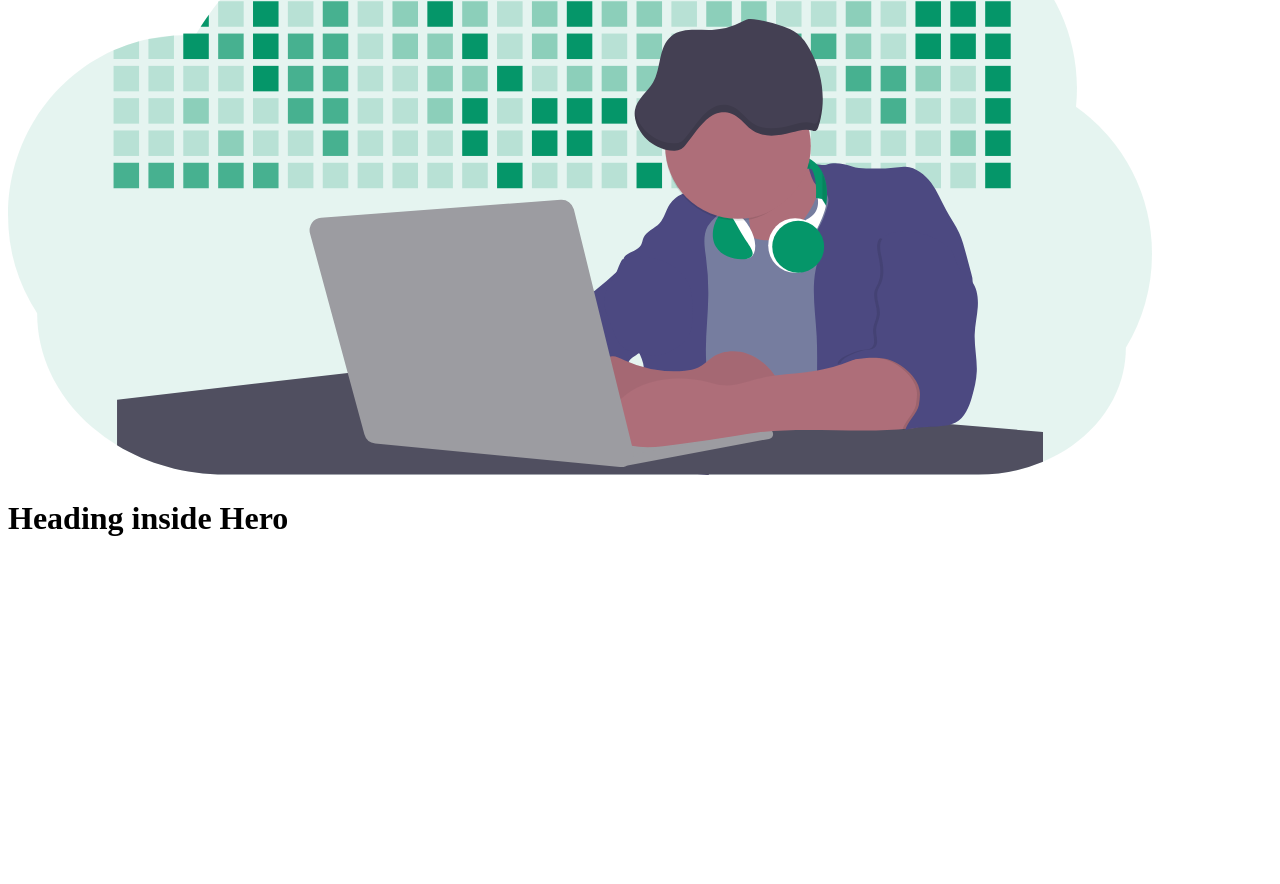
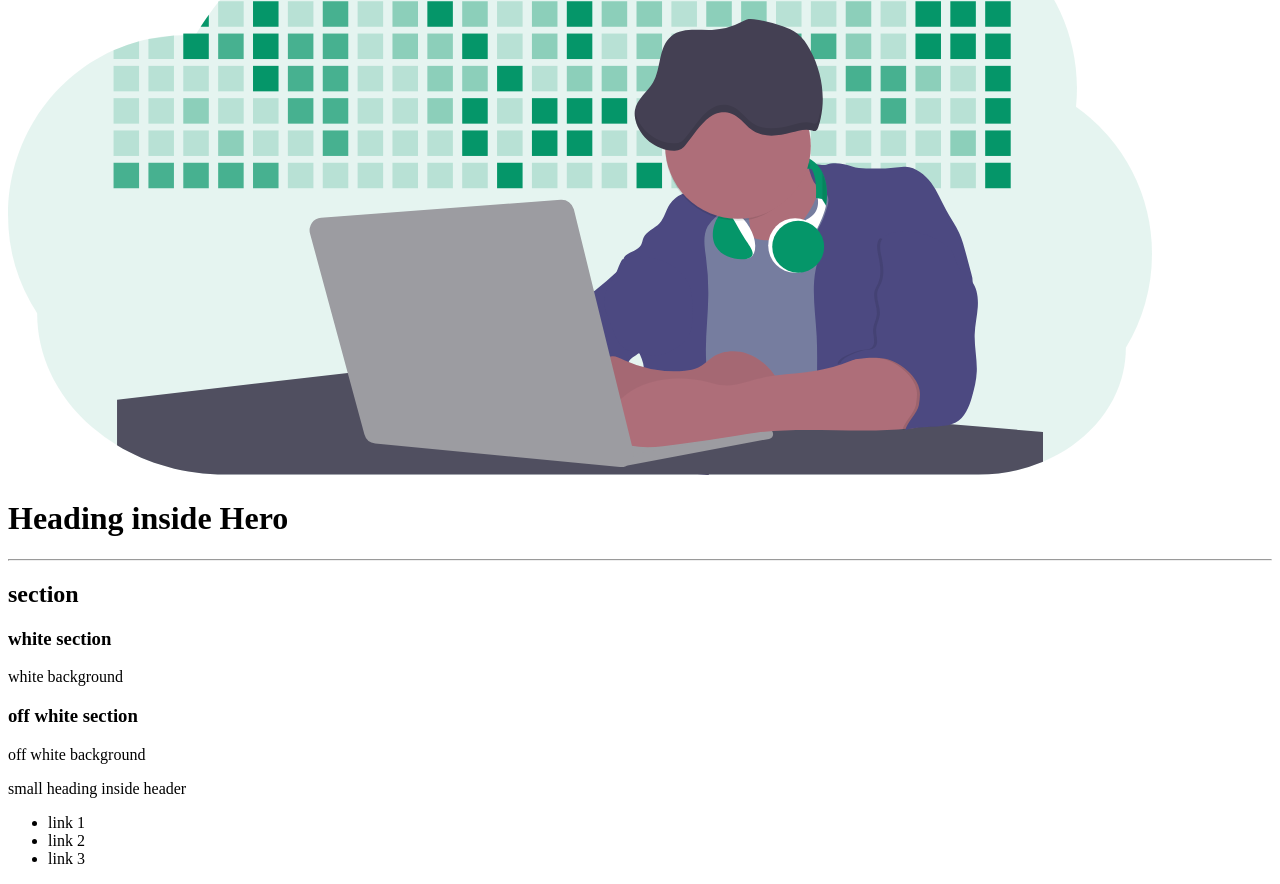
Before and after one commit to PareshHK/neogcamp-lesson-3-live, a plain HTML site: page index.html in a window 1280 px wide. Shown: the part 1407-2291 px from the top of the page. Before the commit the page ends 1966 px from the top, so only its background shows below. Drawn offline with Linux system fonts and the light colour scheme.

Commit message:
sections and footer

```diff
--- a/index.html
+++ b/index.html
@@ -1,11 +1,13 @@
 <!DOCTYPE html>
 <html lang="en">
+
 <head>
     <meta charset="UTF-8">
     <meta http-equiv="X-UA-Compatible" content="IE=edge">
     <meta name="viewport" content="width=device-width, initial-scale=1.0">
     <title>Component Library</title>
 </head>
+
 <body>
     <h1>Paresh's component Library</h1>
     <p>I want to make a Library which would make all my projects look good and consistent.</p>
@@ -93,13 +95,13 @@ Butter
         <div>I am Brand</div>
         <ul>
             <li>
-        <a href="/" >Home</a>
+                <a href="/">Home</a>
             </li>
             <li>
-        <a href="/" >Projects</a>
+                <a href="/">Projects</a>
             </li>
             <li>
-        <a href="/" >About</a>
+                <a href="/">About</a>
             </li>
         </ul>
     </nav>
@@ -108,10 +110,32 @@ Butter
     <h2>Header</h2>
 
     <header>
-    <img src="images/hero.svg"/>
+        <img src="images/hero.svg" />
         <h1>Heading inside Hero</h1>
     </header>
 
-<h3
+    <hr>
+    <h2>section</h2>
+    <section>
+        <h3>white section </h3>
+        <p>white background</p>
+    </section>
+
+    <section>
+        <h3>off white section </h3>
+        <p>off white background</p>
+    </section>
+
+    <footer>
+        <div>small heading inside header</div>
+        <ul>
+            <li>link 1 </li>
+            <li>link 2 </li>
+            <li>link 3 </li>
+
+        </ul>
+    </footer>
+
 </body>
+
 </html>
```
Lines whose indentation alone changed are shown as unchanged.
